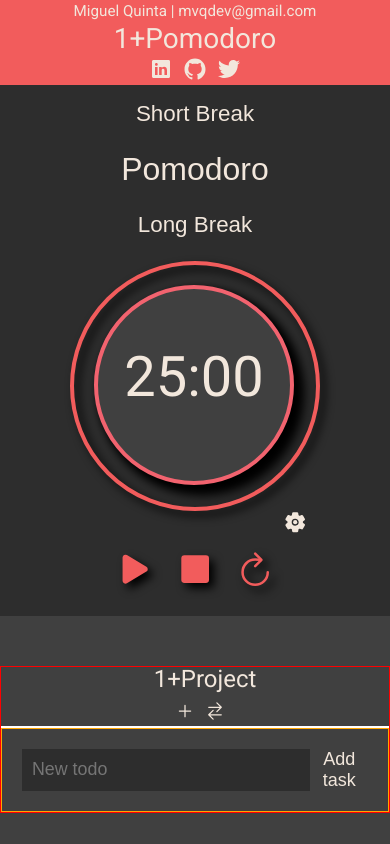
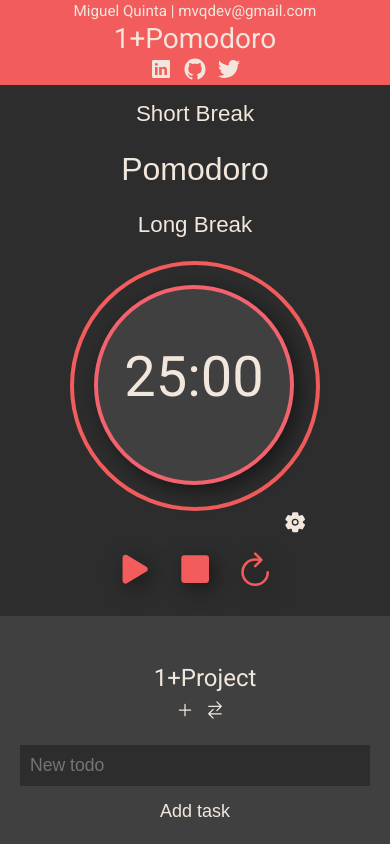
Before and after one commit to mvquinta/1-pomodoro, a React (Create React App) app: page / in a window 390 px wide. Built offline with nearby package versions, Linux system fonts and the light colour scheme.

Commit message:
css positioning and responsive done

```diff
--- a/src/App.css
+++ b/src/App.css
@@ -166,7 +166,7 @@ Nav.js & ClockTImer.js
   border-style: solid;
   border-width: 4px;
   border-radius: 100%;
-  filter: drop-shadow(5px 5px 5px rgb(0,0,0));
+  /*filter: drop-shadow(5px 5px 10px rgba(0, 0, 0, 0.5));*/
 }
 
 .circle {
@@ -178,7 +178,7 @@ Nav.js & ClockTImer.js
   border-width: 4px;
   border-radius: 100%;
   margin: 20px 20px;
-  filter: drop-shadow(5px 5px 5px rgb(0,0,0));
+  filter: drop-shadow(5px 5px 10px rgba(0, 0, 0, 0.5));
 }
 
 .circle-content {
@@ -196,7 +196,7 @@ Nav.js & ClockTImer.js
   display: flex;
   justify-content: center;
   margin-top: 10px;
-  filter: drop-shadow(5px 5px 5px rgb(0,0,0));
+  filter: drop-shadow(5px 5px 10px rgba(0, 0, 0, 0.5));
 }
 
 .circle-buttons button {
@@ -216,8 +216,6 @@ Todos.js
   margin-top: 50px;
   color: var(--primary-bg-color-light);
   background-color: var(--primary-bg-color-dark);
-
-  border: 1px solid red;
 }
 
 /*.todo-project-name {
@@ -253,8 +251,6 @@ Todos.js
   flex-flow: column;
   align-items: space-between;
   padding: 0 20px 0 20px;
-
-  border: 1px solid white;
 }
 
 .todos-list li {
@@ -262,7 +258,7 @@ Todos.js
   justify-content: space-between;
   color: var(--primary-bg-color-light);
   padding: 8px 0;
-  border-bottom: 1px solid var(--primary-bg-color-dark);
+  border-bottom: 1px solid var(--primary-bg-color-light);
 }
 
 .todos-list button {
@@ -277,8 +273,6 @@ Todos.js
   display: flex;
   justify-content: center;
   padding: 20px;
-
-  border: 1px solid orange;
 }
 
 .todos-addTask input {
@@ -286,7 +280,7 @@ Todos.js
   background-color: var(--secondary-bg-color-dark);
   color: var(--primary-bg-color-light);
   padding: 10px;
-  font-size: 1.115rem;
+  font-size: 1.1rem;
   width: 100%;
 }
 
@@ -295,7 +289,7 @@ Todos.js
   border: none;
   font-size: 1.125rem;
   cursor: pointer;
-  color: var(--primary-bg-color-light);;
+  color: var(--primary-bg-color-light);
 }
 
 /*
@@ -306,6 +300,30 @@ media queries
   .btn-pos {
     transform: translateY(40px);
     padding: 0 50px;
+  }
+}
+
+@media only screen and (max-width: 1055px) {
+  .btn-pos {
+    transform: translateY(40px);
+    padding: 0 0px;
+  }
+
+  .todos-list li {
+    flex-direction: column;
+    font-size: 0.9rem;
+  }
+
+  .todos-list button {
+    padding: 5px 5px 0 0;
+  }
+
+  .todos-addTask {
+    flex-direction: column;
+  }
+
+  .todos-addTask button {
+    padding-top: 15px;
   }
 }
 
@@ -336,7 +354,7 @@ media queries
   }
 }
 
-@media only screen and (max-width: 700px) {
+@media only screen and (max-width: 735px) {
 
 /*****
 TittleBar.js
```
